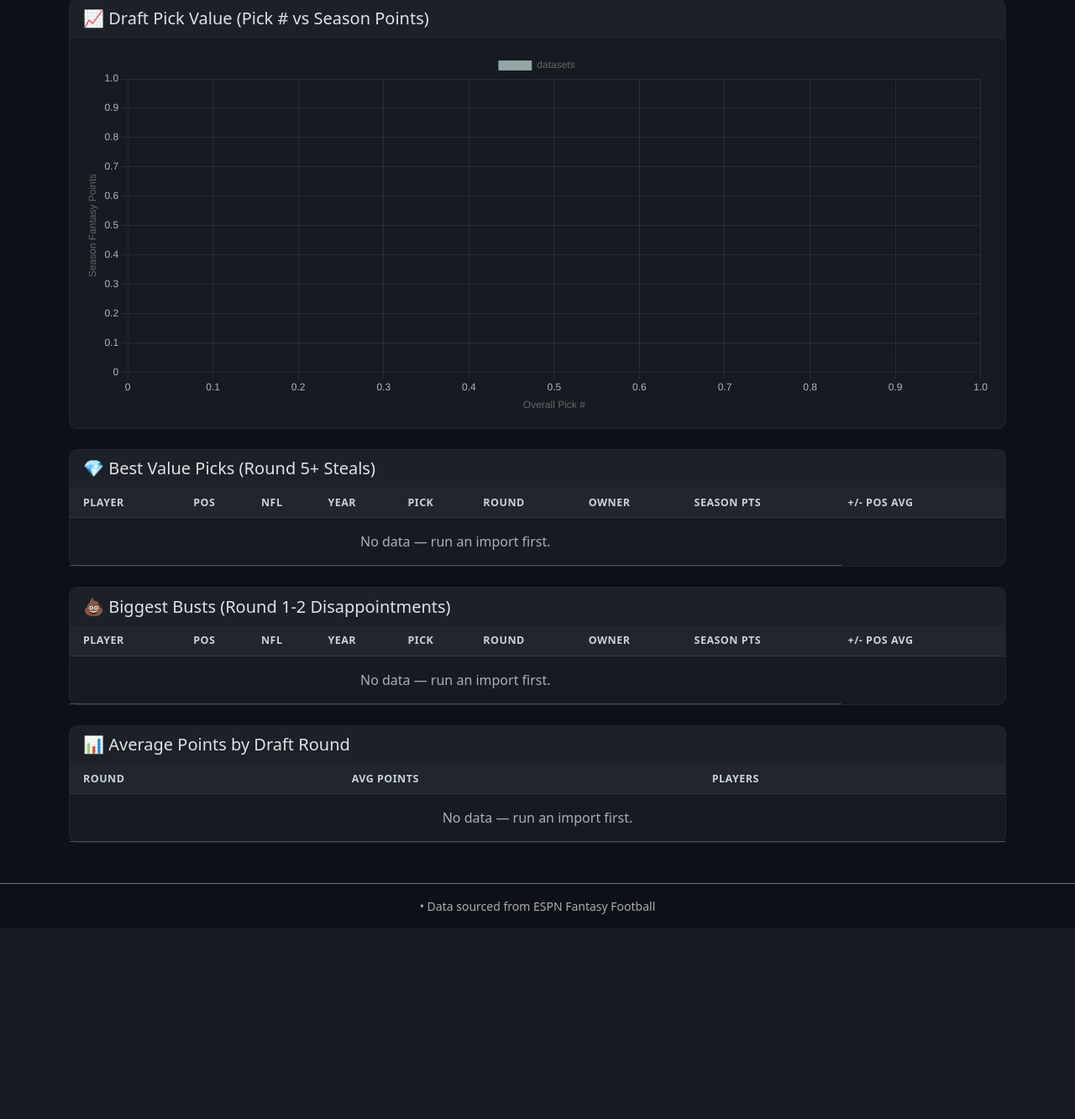
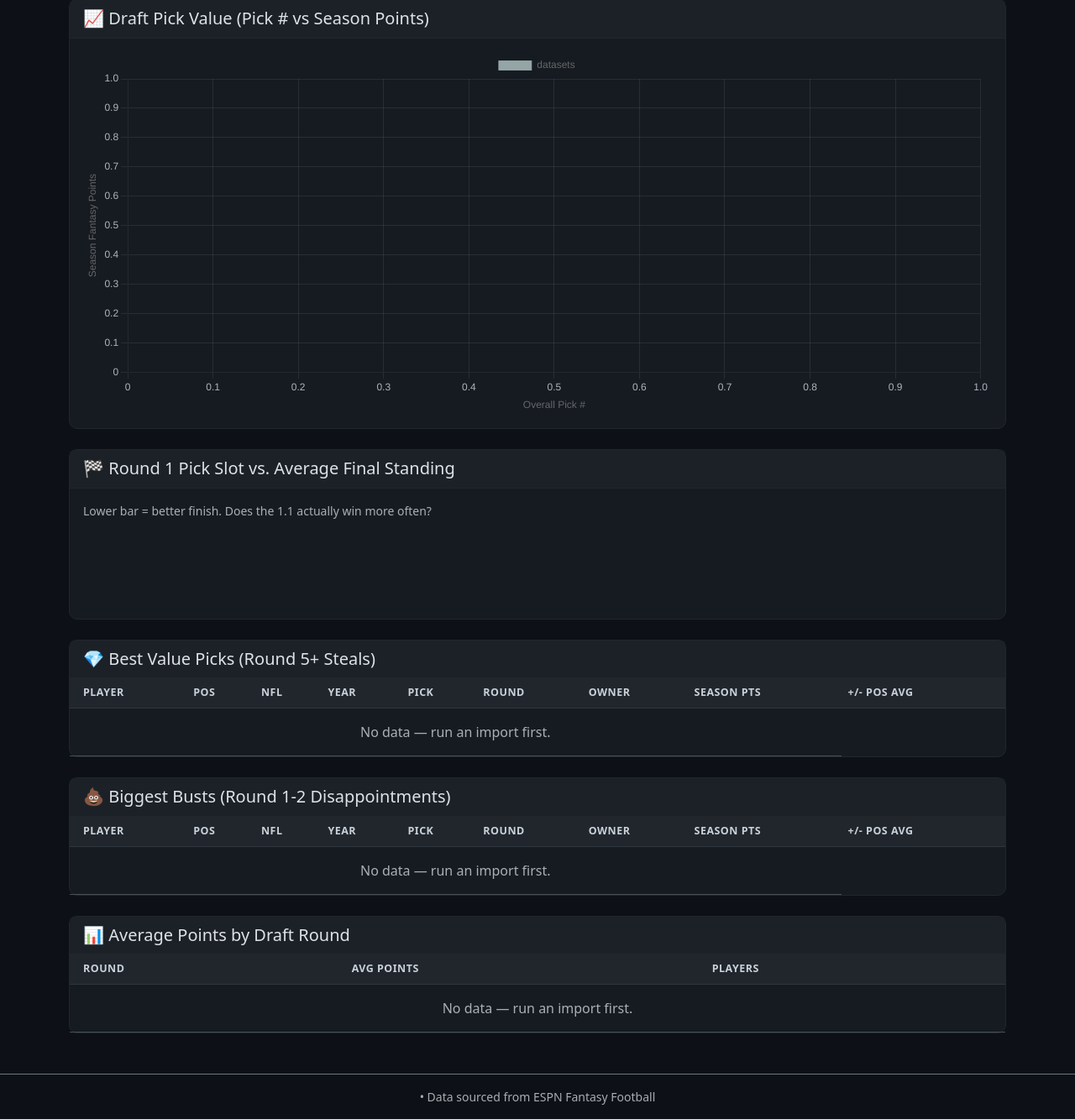
Before and after one commit to ryandee/RyanFFB, a Flask app: template templates/draft.html in a window 1280 px wide. Shown: the part 186-1519 px from the top of the page at 84% size. Before the commit the page ends 1275 px from the top, so only its background shows below. Run offline with Flask 3, Linux system fonts and the light colour scheme; the template is opened without the code that fills it, so the values that code supplies are empty; data comes from the database, SQL or seed files in the repository.

Commit message:
added avergae finish by draft position

```diff
--- a/app.py
+++ b/app.py
@@ -408,12 +408,25 @@ def draft():
         ORDER BY d.round
     """).fetchall()
 
+    # Average final standings position for each round-1 pick slot
+    pick1_finish = conn.execute("""
+        SELECT d.round_pick,
+               ROUND(AVG(t.final_standing), 2) AS avg_finish,
+               COUNT(*) AS seasons
+        FROM draft_picks d
+        JOIN teams t ON t.year = d.year AND t.owner = d.team_owner
+        WHERE d.round = 1 AND t.final_standing > 0
+        GROUP BY d.round_pick
+        ORDER BY d.round_pick
+    """).fetchall()
+
     conn.close()
     return render_template("draft.html",
         league_name=LEAGUE_NAME,
         best_value=best_value,
         busts=busts,
         round_avgs=round_avgs,
+        pick1_finish=pick1_finish,
         has_data=_has_data(),
     )
 
--- a/templates/draft.html
+++ b/templates/draft.html
@@ -12,6 +12,17 @@
   </div>
   <div class="card-body">
     <canvas id="draftValueChart" height="120"></canvas>
+  </div>
+</div>
+
+<!-- Round 1 pick slot vs avg finish -->
+<div class="card mb-4">
+  <div class="card-header">
+    <h5 class="mb-0">🏁 Round 1 Pick Slot vs. Average Final Standing</h5>
+  </div>
+  <div class="card-body">
+    <p class="text-muted small mb-3">Lower bar = better finish. Does the 1.1 actually win more often?</p>
+    <canvas id="pick1FinishChart" height="80" data-picks="{{ pick1_finish | tojson | e }}"></canvas>
   </div>
 </div>
 
@@ -145,6 +156,63 @@ const POSITION_COLORS = {
   UNK: "#95a5a6",
 };
 
+// Round 1 pick slot vs average finishing position
+const pick1Raw = document.getElementById("pick1FinishChart").dataset.picks;
+const pick1Data = JSON.parse(pick1Raw || "[]");
+if (pick1Data.length) {
+  const labels = pick1Data.map(r => `1.${r.round_pick}`);
+  const avgs   = pick1Data.map(r => r.avg_finish);
+  const counts = pick1Data.map(r => r.seasons);
+  const maxTeams = Math.max(...pick1Data.map(r => r.round_pick));
+
+  new Chart(document.getElementById("pick1FinishChart"), {
+    type: "bar",
+    data: {
+      labels,
+      datasets: [{
+        label: "Avg Final Standing",
+        data: avgs,
+        backgroundColor: avgs.map(v => {
+          const pct = (v - 1) / (maxTeams - 1);
+          const r = Math.round(46  + pct * (231 - 46));
+          const g = Math.round(204 + pct * (76  - 204));
+          const b = Math.round(113 + pct * (60  - 113));
+          return `rgba(${r},${g},${b},0.8)`;
+        }),
+        borderRadius: 4,
+      }],
+    },
+    options: {
+      responsive: true,
+      plugins: {
+        legend: { display: false },
+        tooltip: {
+          callbacks: {
+            label: ctx => {
+              const i = ctx.dataIndex;
+              return [`Avg finish: ${avgs[i].toFixed(2)}`, `Sample: ${counts[i]} seasons`];
+            },
+          },
+        },
+      },
+      scales: {
+        y: {
+          reverse: true,
+          min: 1,
+          title: { display: true, text: "Avg Final Standing (1 = best)" },
+          ticks: { stepSize: 1, color: "#adb5bd" },
+          grid: { color: "rgba(255,255,255,0.08)" },
+        },
+        x: {
+          title: { display: true, text: "Round 1 Pick Slot" },
+          ticks: { color: "#adb5bd" },
+          grid: { display: false },
+        },
+      },
+    },
+  });
+}
+
 fetch("/api/chart/draft-value")
   .then(r => r.json())
   .then(data => {
```
